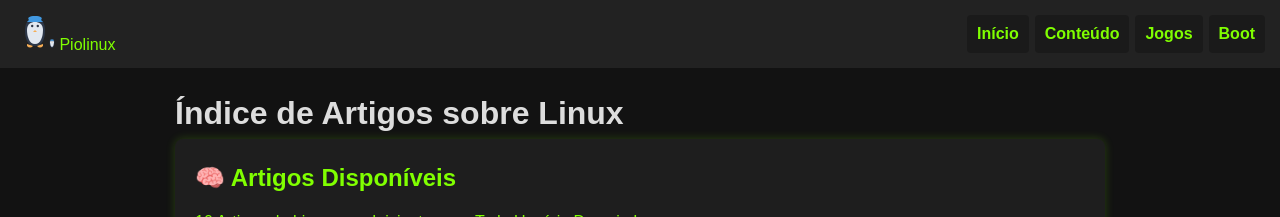
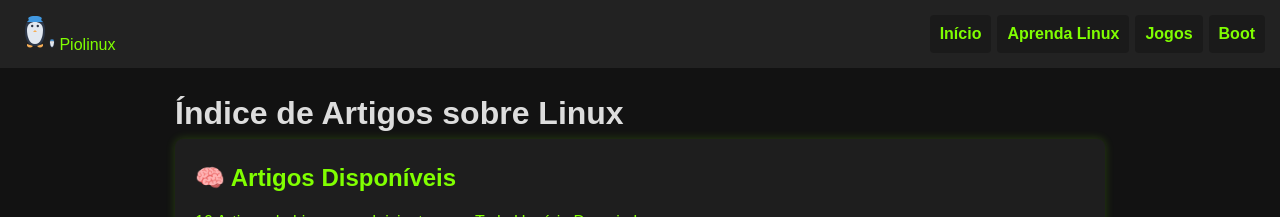
Before and after one commit to Piolinux/piolinux-site, a Jekyll site: the page artigos-linux.html, which Jekyll copies as it is, in a window 1280 px wide. Shown: the top 217 px of the page. Built offline with Jekyll 4.4.1, drawn with Linux system fonts in a browser that asks for light colours.

Commit message:
Update artigos-linux.html

```diff
--- a/artigos-linux.html
+++ b/artigos-linux.html
@@ -50,8 +50,8 @@
      </a>
     </li>
     <li>
-     <a href="#">
-      Conteúdo
+     <a href="aria-haspopup="true">
+      Aprenda Linux
      </a>
      <ul class="dropdown-content">
       <li>
```
